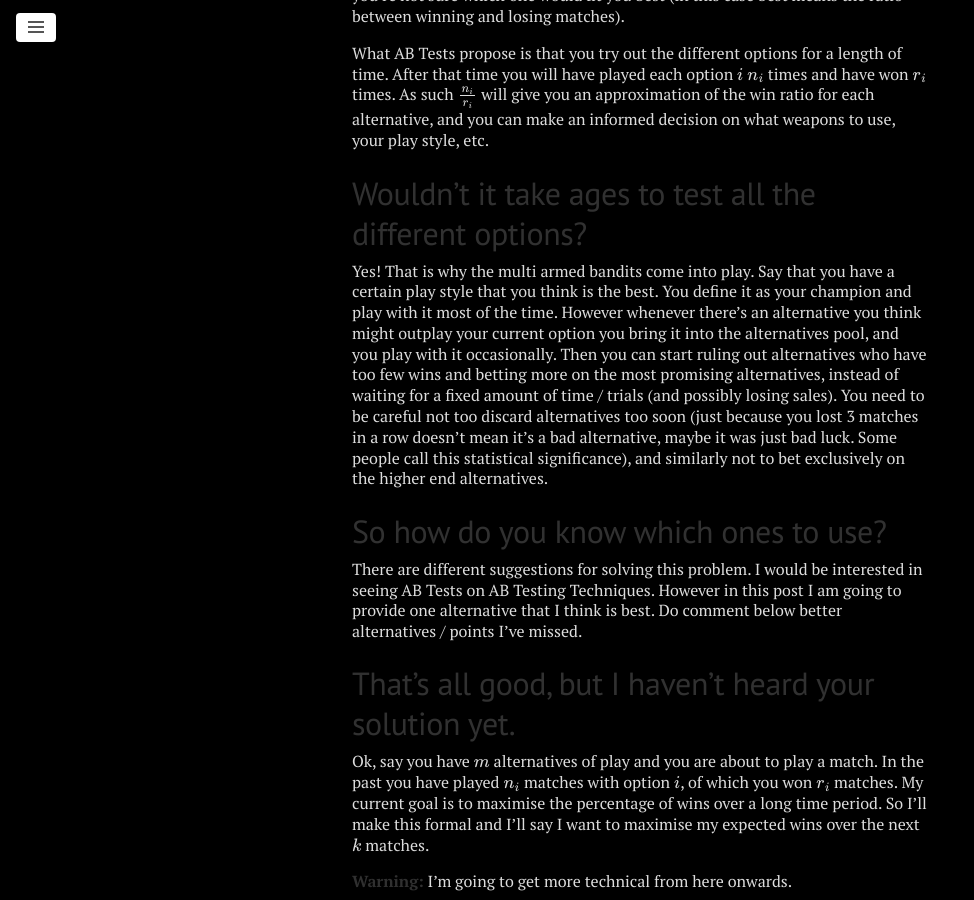
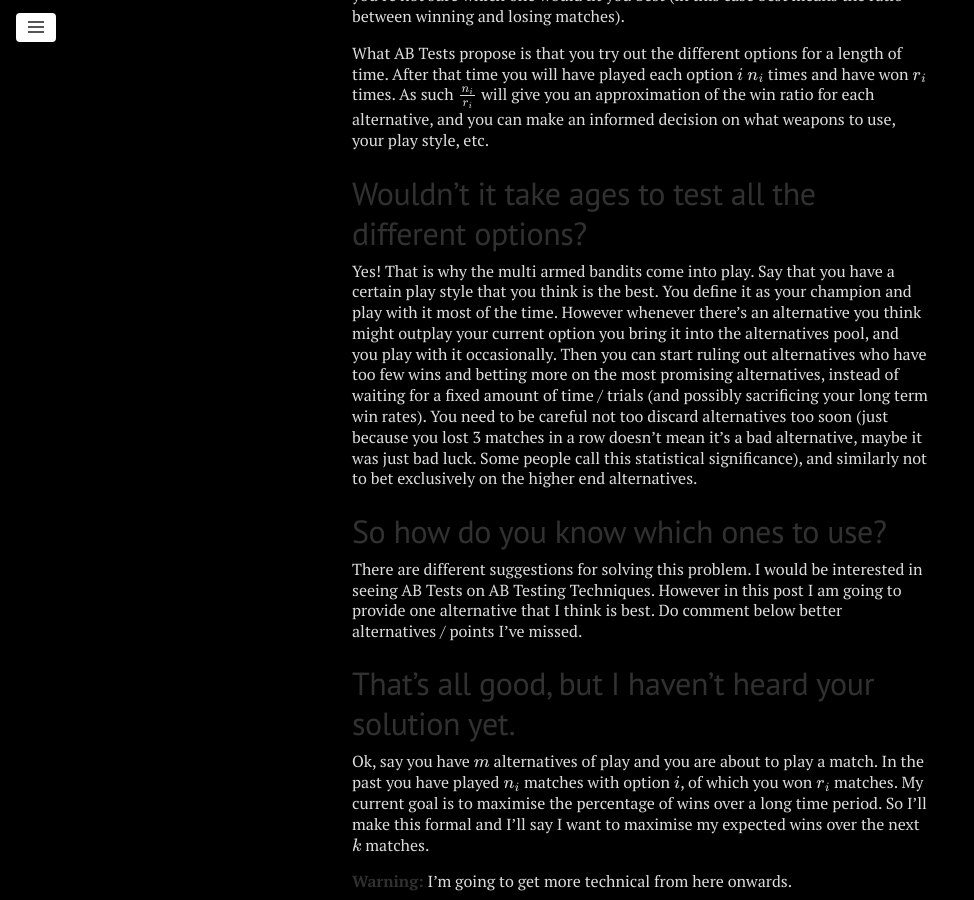
Before and after one commit to migueltorrescosta/migueltorrescosta.github.io, a Jekyll site: the page built from _posts/2017-10-05-How-to-AB-Test.md, in a window 1280 px wide and 900 px high, scrolled down 363 px. Shown: the whole window, without its empty margins (0-974 px from the left). Built offline with Jekyll 4.4.1, drawn with Linux system fonts in a browser that asks for light colours; nearby versions of some CDN libraries; formulas are drawn with MathJax 3; comment, search, counter and statistics services are not loaded.

Commit message:
Fixed context related mistake

```diff
--- a/_posts/2017-10-05-How-to-AB-Test.md
+++ b/_posts/2017-10-05-How-to-AB-Test.md
@@ -15,7 +15,7 @@ What AB Tests propose is that you try out the different options for a length of
 
 # Wouldn't it take ages to test all the different options?
 
-Yes! That is why the multi armed bandits come into play. Say that you have a certain play style that you think is the best. You define it as your champion and play with it most of the time. However whenever there's an alternative you think might outplay your current option you bring it into the alternatives pool, and you play with it occasionally. Then you can start ruling out alternatives who have too few wins and betting more on the most promising alternatives, instead of waiting for a fixed amount of time / trials (and possibly losing sales). You need to be careful not too discard alternatives too soon (just because you lost 3 matches in a row doesn't mean it's a bad alternative, maybe it was just bad luck. Some people call this statistical significance), and similarly not to bet exclusively on the higher end alternatives.
+Yes! That is why the multi armed bandits come into play. Say that you have a certain play style that you think is the best. You define it as your champion and play with it most of the time. However whenever there's an alternative you think might outplay your current option you bring it into the alternatives pool, and you play with it occasionally. Then you can start ruling out alternatives who have too few wins and betting more on the most promising alternatives, instead of waiting for a fixed amount of time / trials (and possibly sacrificing your long term win rates). You need to be careful not too discard alternatives too soon (just because you lost 3 matches in a row doesn't mean it's a bad alternative, maybe it was just bad luck. Some people call this statistical significance), and similarly not to bet exclusively on the higher end alternatives.
 
 <!--excerpt ends here-->
 
```
